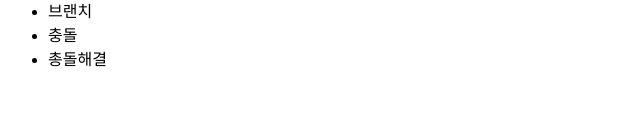
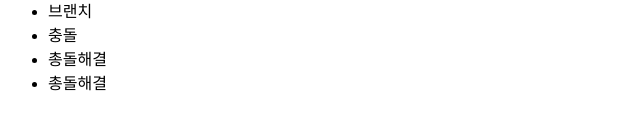
Before and after one commit to etron8888/Test, a plain HTML site: page index.html in a window 1280 px wide. Shown: the part 140-270 px from the top of the page, without its empty margins (0-640 px from the left). Drawn offline with Linux system fonts and the light colour scheme.

Commit message:
라인추가

```diff
--- a/index.html
+++ b/index.html
@@ -16,7 +16,7 @@
 			<li>브랜치</li>
 			<li>충돌</li>
 			<li>총돌해결</li>
-
+			<li>총돌해결</li>
 		</ul>
 
 
```
